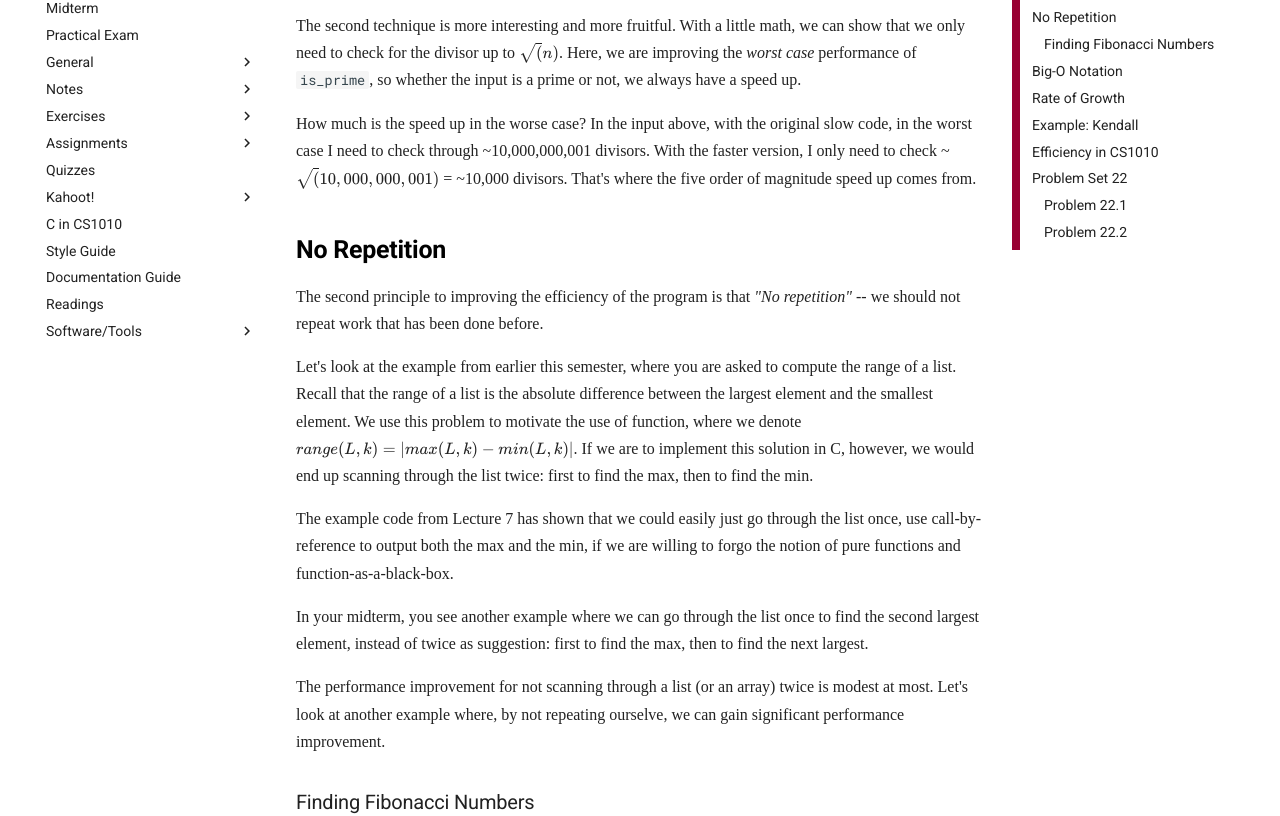
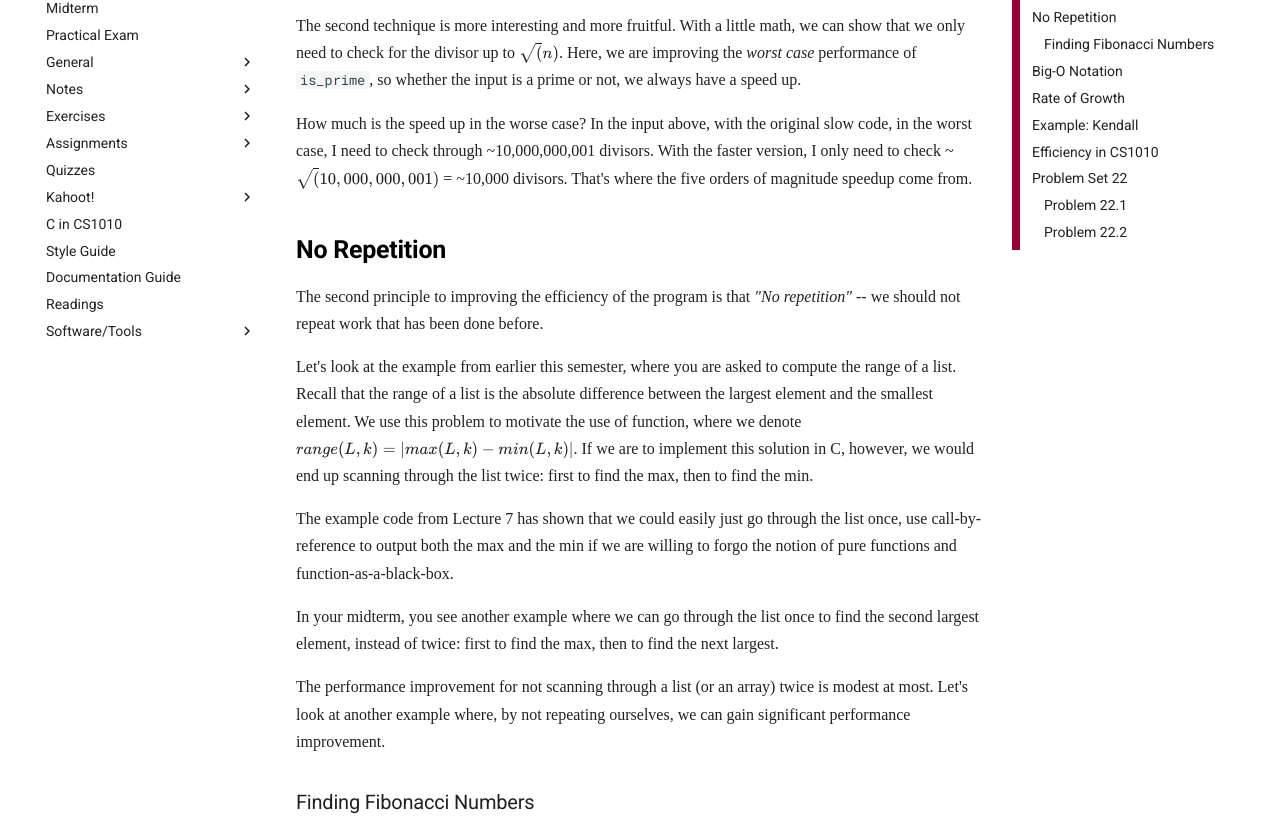
Before and after one commit to LL-Pengfei/CS1010-AY1819S1-Personal, an MkDocs documentation site: the page built from docs/22-efficiency.md, in a window 1280 px wide and 1400 px high, scrolled down 1171 px. Shown: the part 145-961 px from the top of the window. Built offline with MkDocs 1.6.1 and Material for MkDocs 9.7.7, drawn with Linux system fonts in a browser that asks for light colours; nearby versions of some CDN libraries; some web fonts are replaced; formulas are drawn with MathJax 3; comment, search, counter and statistics services are not loaded; old or Windows-style settings are respelled for this version of MkDocs; some of the changed text lies outside the part shown.

Commit message:
Update 22-efficiency.md

````diff
--- a/docs/22-efficiency.md
+++ b/docs/22-efficiency.md
@@ -31,7 +31,7 @@
 }
 ```
 
-In fact, on my machine, the slowest version of `is_prime` took ~100s, while the fast one runs ~3ms, when run with `is_prime(10000000001)`.  The time taken is five order of magnitude difference!  But there is no magic here, as we merely apply the following principle:
+In fact, on my machine, the slowest version of `is_prime` took ~100s, while the fast one runs ~3ms when invoked with `is_prime(10000000001)`.  The time taken is five orders of magnitude difference!  But there is no magic here, as we merely apply the following principle:
 
 _"No redundant work"_
 
@@ -43,7 +43,7 @@
 
 The second technique is more interesting and more fruitful.  With a little math, we can show that we only need to check for the divisor up to $\sqrt(n)$.  Here, we are improving the _worst case_ performance of `is_prime`, so whether the input is a prime or not, we always have a speed up.
 
-How much is the speed up in the worse case?  In the input above, with the original slow code, in the worst case I need to check through ~10,000,000,001 divisors.  With the faster version, I only need to check ~$\sqrt(10,000,000,001)$ = ~10,000 divisors.  That's where the five order of magnitude speed up comes from.
+How much is the speed up in the worse case?  In the input above, with the original slow code, in the worst case, I need to check through ~10,000,000,001 divisors.  With the faster version, I only need to check ~$\sqrt(10,000,000,001)$ = ~10,000 divisors.  That's where the five orders of magnitude speedup come from.
 
 ## No Repetition
 
@@ -51,11 +51,11 @@
 
 Let's look at the example from earlier this semester, where you are asked to compute the range of a list.  Recall that the range of a list is the absolute difference between the largest element and the smallest element.  We use this problem to motivate the use of function, where we denote $range(L, k) = |max(L, k) - min(L, k)|$.  If we are to implement this solution in C, however, we would end up scanning through the list twice: first to find the max, then to find the min.
 
-The example code from Lecture 7 has shown that we could easily just go through the list once, use call-by-reference to output both the max and the min, if we are willing to forgo the notion of pure functions and function-as-a-black-box.
+The example code from Lecture 7 has shown that we could easily just go through the list once, use call-by-reference to output both the max and the min if we are willing to forgo the notion of pure functions and function-as-a-black-box.
 
-In your midterm, you see another example where we can go through the list once to find the second largest element, instead of twice as suggestion: first to find the max, then to find the next largest.
+In your midterm, you see another example where we can go through the list once to find the second largest element, instead of twice: first to find the max, then to find the next largest.
 
-The performance improvement for not scanning through a list (or an array) twice is modest at most.  Let's look at another example where, by not repeating ourselve, we can gain significant performance improvement.
+The performance improvement for not scanning through a list (or an array) twice is modest at most.  Let's look at another example where, by not repeating ourselves, we can gain significant performance improvement.
 
 ### Finding Fibonacci Numbers
 
@@ -192,7 +192,7 @@
 ```C
 for (long i = 0; i < n; i += 1) {
   for (long j = 0; j < n; j += 2) {
-	cs1010_println_long(i + j);
+    cs1010_println_long(i + j);
   }
 }
 ```
@@ -201,7 +201,7 @@
 ```C
 for (long i = 0; i < n; i *= 2) {
   for (long j = 0; j < n; j *= 2) {
-	cs1010_println_long(i + j);
+    cs1010_println_long(i + j);
   }
 }
 ```
@@ -212,7 +212,7 @@
 for (long j = 0; j < n; j += 1) {
   k *= 2;
   for (long i = 0; i < k; i += 1) {
-	cs1010_println_long(i + j);
+    cs1010_println_long(i + j);
   }
 }
 ```
````
Also changed, not shown: other parts of docs/22-efficiency.md (+6 -6 lines).
